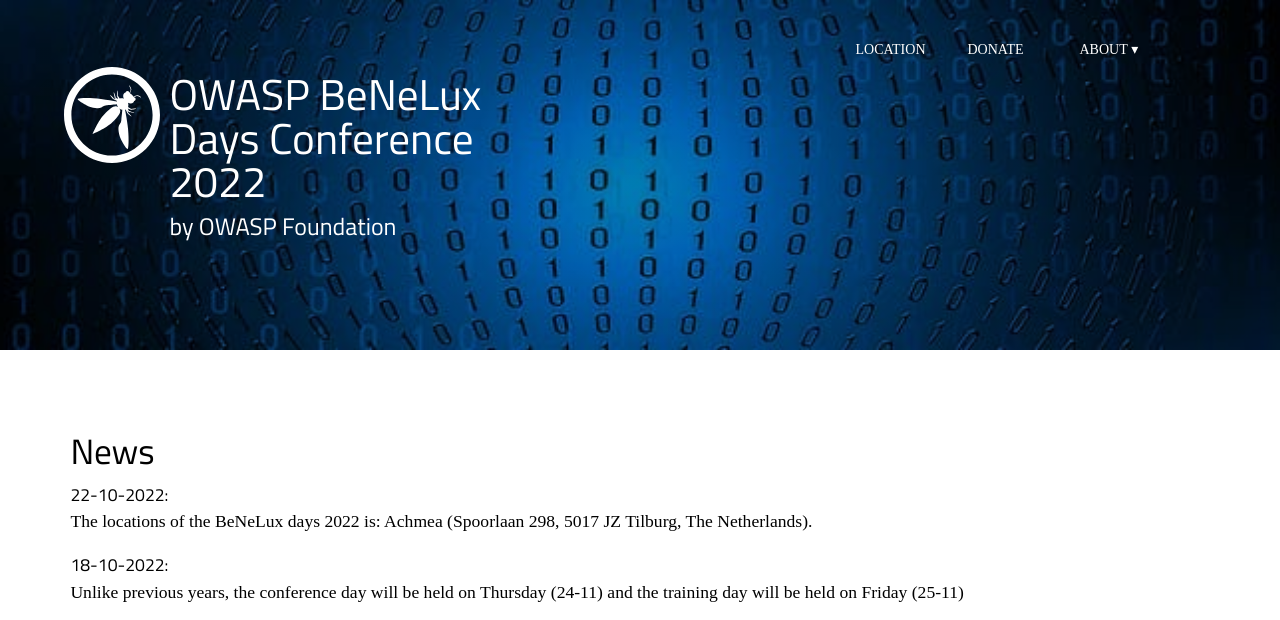
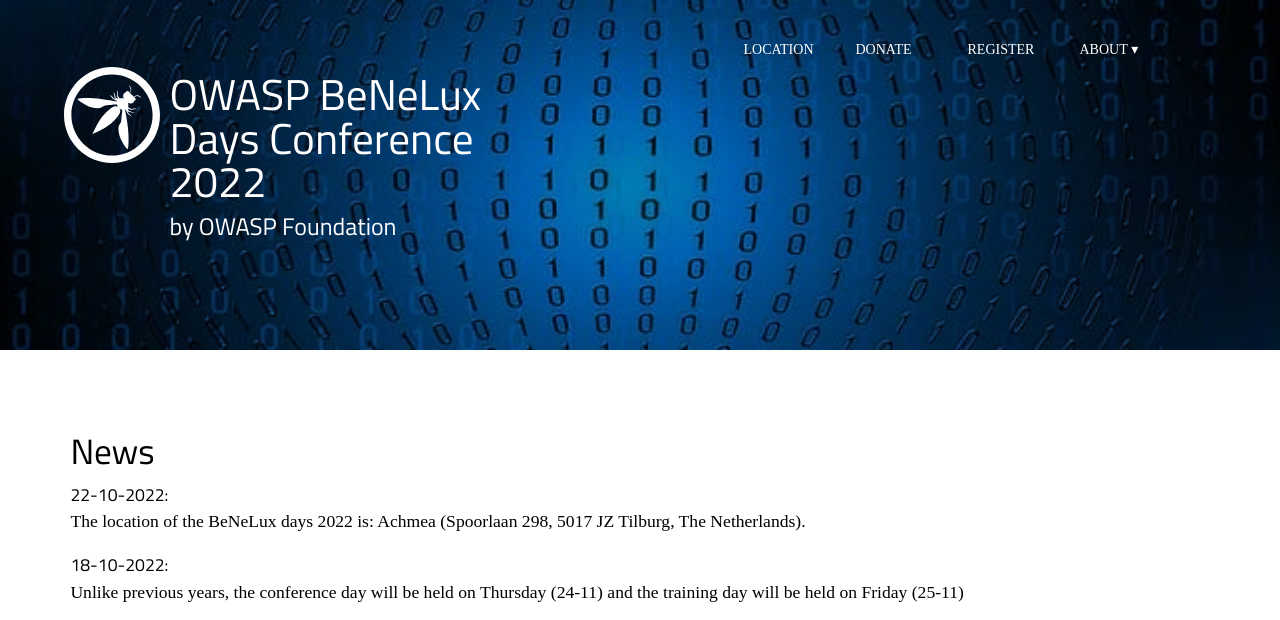
Before and after one commit to dm-17/Owasp-BeNeLux-Days-2022, a Jekyll site: the page built from index.html, in a window 1280 px wide. Shown: the top 620 px of the page. Built offline with Jekyll 4.4.1, drawn with Linux system fonts in a browser that asks for light colours; some web fonts are replaced.

Commit message:
Registration link added

```diff
--- a/_data/menus.yml
+++ b/_data/menus.yml
@@ -17,8 +17,8 @@
 #  url  : program/feeds
 - title: Donate
   url  : donate/
-#- title: Register
-#  url  : https://owasp-benelux-days-spring-2022.eventbrite.com
+- title: Register
+  url  : https://owasp-benelux-days-fall-2022.eventbrite.com/
 - title: About
   items:
   - title: About OWASP
--- a/_data/news.yml
+++ b/_data/news.yml
@@ -1,5 +1,5 @@
 - date : 22-10-2022
-  text : "The locations of the BeNeLux days 2022 is: Achmea (Spoorlaan 298, 5017 JZ Tilburg, The Netherlands)."
+  text : "The location of the BeNeLux days 2022 is: Achmea (Spoorlaan 298, 5017 JZ Tilburg, The Netherlands)."
 - date : 18-10-2022
   text: Unlike previous years, the conference day will be held on Thursday (24-11) and the training day will be held on Friday (25-11)
 - date : 25-09-2022
```
